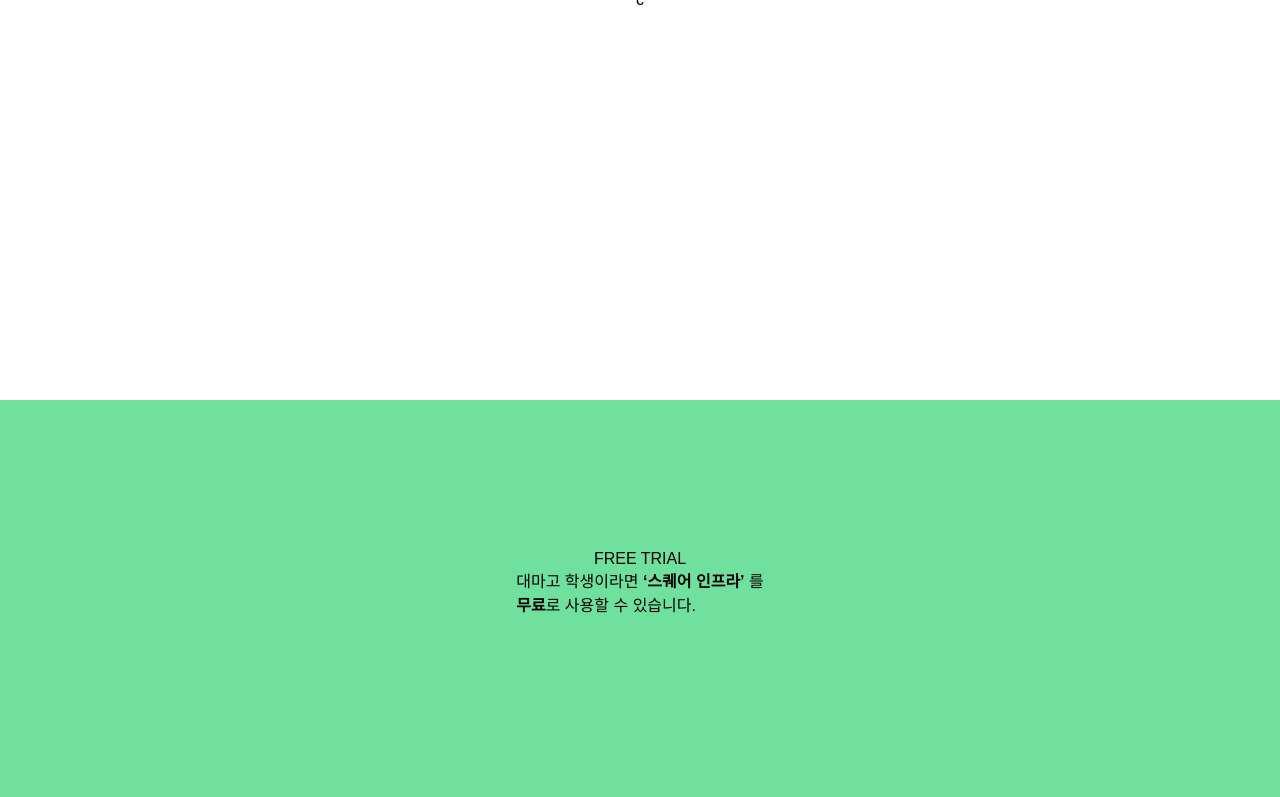
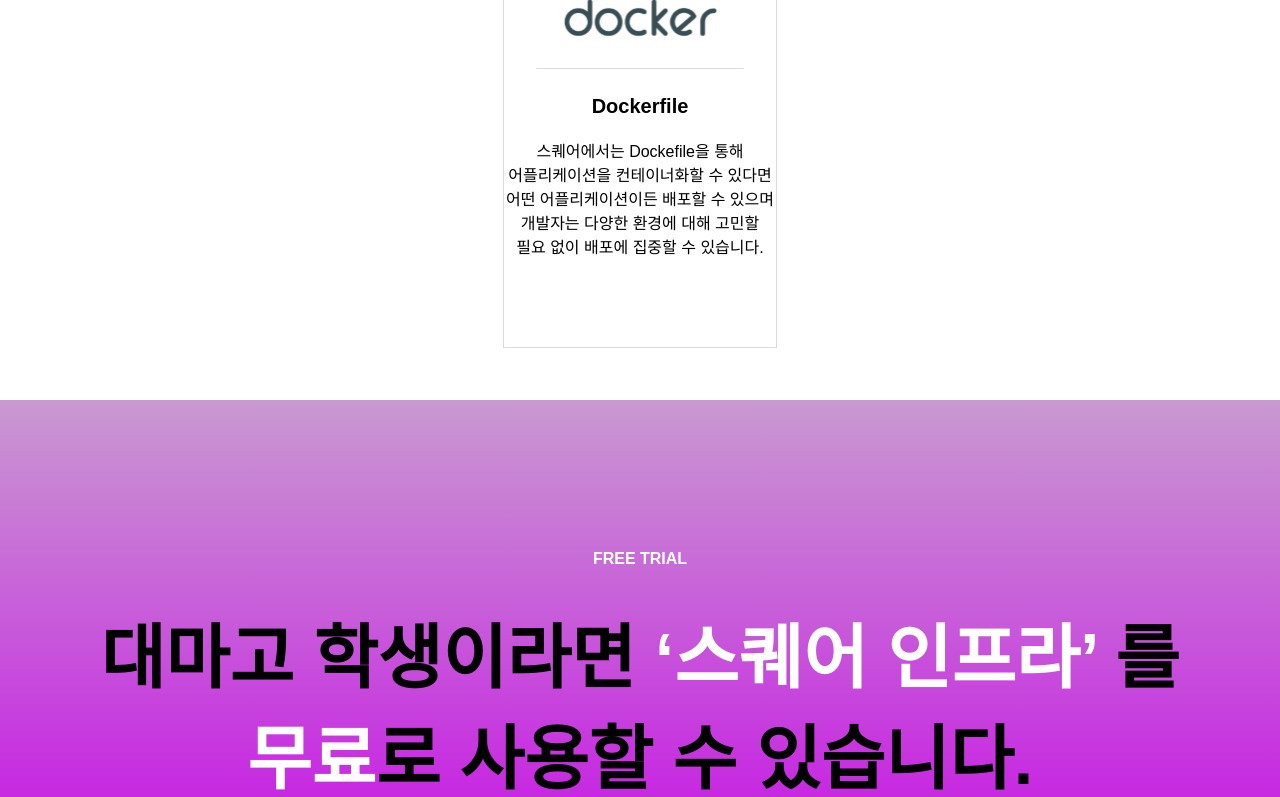
Before and after one commit to team-xquare/xquare-infra-frontend, a React app: page / in a window 1280 px wide. Shown: the part 2000-2797 px from the top of the page. Built offline with nearby package versions, Linux system fonts and the light colour scheme; the HTML template or start-up script is replaced by a standard one; a web font is replaced by a local one.

Commit message:
design :: 컨테이너 적용

```diff
--- a/src/pages/Main.tsx
+++ b/src/pages/Main.tsx
@@ -1,25 +1,14 @@
 import styled from '@emotion/styled';
-import MainImg from '@/assets/Main.svg';
+import { FirstContainer } from '@/components/Main/firstContainer';
+import { SecondContainer } from '@/components/Main/secondContainer';
+import { ThirdContainer } from '@/components/Main/thirdContainer';
 
 export const Main = () => {
   return (
     <Wrapper>
-      <Container>
-        <ImgWrapper>
-          <Img src={MainImg} />
-        </ImgWrapper>
-        <MainContainer>
-          <div>
-            프로젝트를 빠르게
-            <br />
-            배포하는 경험을 할 수 있습니다.
-          </div>
-          <div>스퀘어는 보다 쉬운 방법으로 배포할 수 있고 쉽게 모니터링 할 수 있습니다.</div>
-          <div>자세히 보기</div>
-        </MainContainer>
-      </Container>
-      <Container>b</Container>
-      <Container>c</Container>
+      <FirstContainer />
+      <SecondContainer />
+      <ThirdContainer />
       <SubFooter>
         <div>FREE TRIAL</div>
         <div>
@@ -37,80 +26,26 @@ const Wrapper = styled.div`
   flex-direction: column;
 `;
 
-const Container = styled.div`
-  width: 100%;
-  height: 100vh;
-  display: flex;
-  justify-content: center;
-  align-items: center;
-  overflow: hidden;
-  position: relative;
-`;
-
-const MainContainer = styled.div`
-  width: 1170px;
-  display: flex;
-  flex-direction: column;
-  align-items: start;
-  justify-content: center;
-  position: absolute;
-  top: 250px;
-  left: auto;
-  right: auto;
-  color: white;
-  z-index: 3;
-  > div:nth-child(1) {
-    font-size: 48px;
-    font-weight: 700;
-  }
-  > div:nth-child(2) {
-    margin: 32px 0 64px 0;
-    font-size: 20px;
-  }
-  > div:nth-child(3) {
-    width: 190px;
-    height: 64px;
-    border: 1px white solid;
-    border-radius: 6px;
-    display: flex;
-    align-items: center;
-    justify-content: center;
-    font-size: 16px;
-    font-weight: 700;
-  }
-`;
-
 const SubFooter = styled.div`
   width: 100%;
-  height: 710px;
+  height: 540px;
   padding-top: 150px;
   display: flex;
   flex-direction: column;
   align-items: center;
-  background-color: #6fe09e;
-`;
-
-const ImgWrapper = styled.div`
-  width: 100%;
-  height: 100%;
-  position: relative;
-
-  &::after {
-    content: '';
-    position: absolute;
-    top: 0;
-    left: 0;
-    right: 0;
-    bottom: 0;
-    background-color: rgba(0, 0, 0, 0.3); /* 빨간색으로 변경 */
-    z-index: 2;
+  background: linear-gradient(180deg, rgba(201, 153, 209, 1) 0%, rgba(198, 0, 231, 1) 100%);
+  > div:nth-child(1) {
+    font-size: 16px;
+    font-weight: 700;
+    color: white;
+  }
+  > div:nth-child(2) {
+    font-size: 70px;
+    font-weight: 700;
+    text-align: center;
+    margin-top: 34px;
+    > b {
+      color: white;
+    }
   }
 `;
-
-const Img = styled.img`
-  width: 100%;
-  height: 100%;
-  object-fit: cover;
-  position: relative;
-  z-index: 1;
-`;
```
